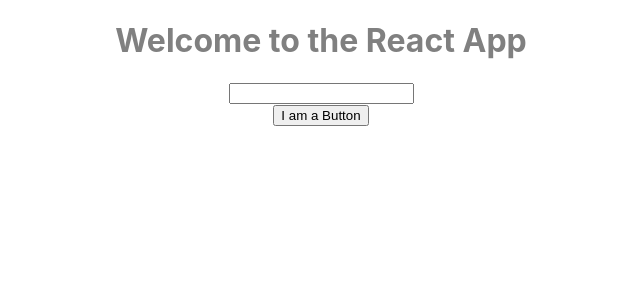
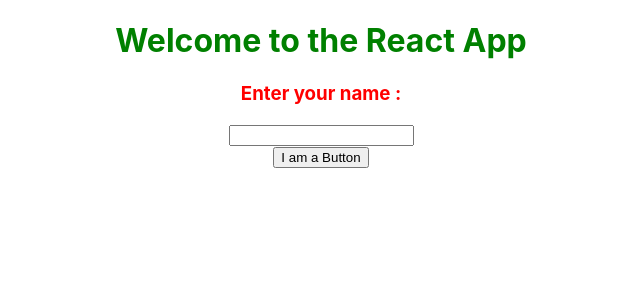
Before and after one commit to aslin-joel-r/learning-react-js, a React (Create React App) app in the folder client/: page / in a window 1280 px wide. Shown: the top 300 px of the page, without its empty margins (319-959 px from the left). Built offline with nearby package versions, Linux system fonts and the light colour scheme.

Commit message:
created external style sheet

```diff
--- /dev/null
+++ b/client/src/MyApp.css
@@ -0,0 +1,6 @@
+h3{
+    color:red;
+}
+h1{
+    color:green
+}
--- a/client/src/MyInput.js
+++ b/client/src/MyInput.js
@@ -1,7 +1,11 @@
+import MyApp from './MyApp.css'
+
 export default function MyInput(){
     return(
         <div>
+            <h3>Enter your name :</h3>
             <input type='text'></input>
+
         </div>
     )
 }
```
